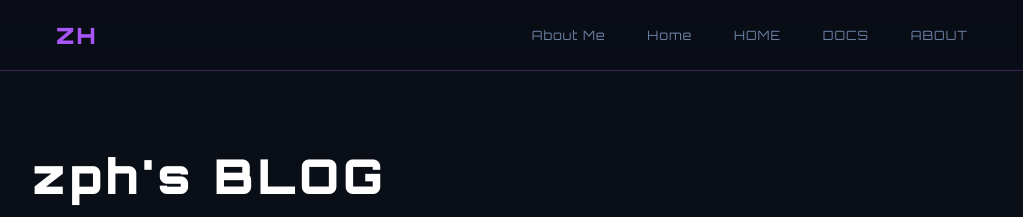
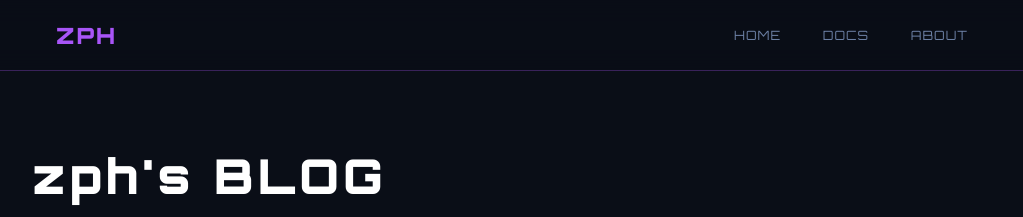
Before and after one commit to zph0713/zph0713.github.io, a Jekyll site: the page built from index.html, in a window 1280 px wide. Shown: the top 217 px of the page, without its empty margins (128-1151 px from the left). Built offline with Jekyll 4.4.1, drawn with Linux system fonts in a browser that asks for light colours.

Commit message:
Fix: nav duplicate HOME + logo ZH→ZPH + bilingual cyberpunk README

```diff
--- a/_includes/nav.html
+++ b/_includes/nav.html
@@ -1,15 +1,7 @@
 <nav class="navbar">
     <div class="container nav-inner">
-        <a href="{{ "/" | relative_url }}" class="nav-brand">ZH</a>
+        <a href="{{ "/" | relative_url }}" class="nav-brand">ZPH</a>
         <div class="nav-links">
-            {% assign pages = site.pages | sort: 'order' %}
-            {% for p in pages %}
-                {% if p.title and p.layout != null %}
-                    {% unless p.title contains "Home" or p.title contains "About" or p.title contains "Docs" %}{% continue %}{% endunless %}
-                    <a href="{{ p.url | relative_url }}">{{ p.title }}</a>
-                {% endif %}
-            {% endfor %}
-            <!-- Override nav links manually -->
             <a href="{{ "/" | relative_url }}">HOME</a>
             <a href="{{ "/docs/" | relative_url }}">DOCS</a>
             <a href="{{ "/about.html" | relative_url }}">ABOUT</a>
```
Also changed, not shown: README.md.
